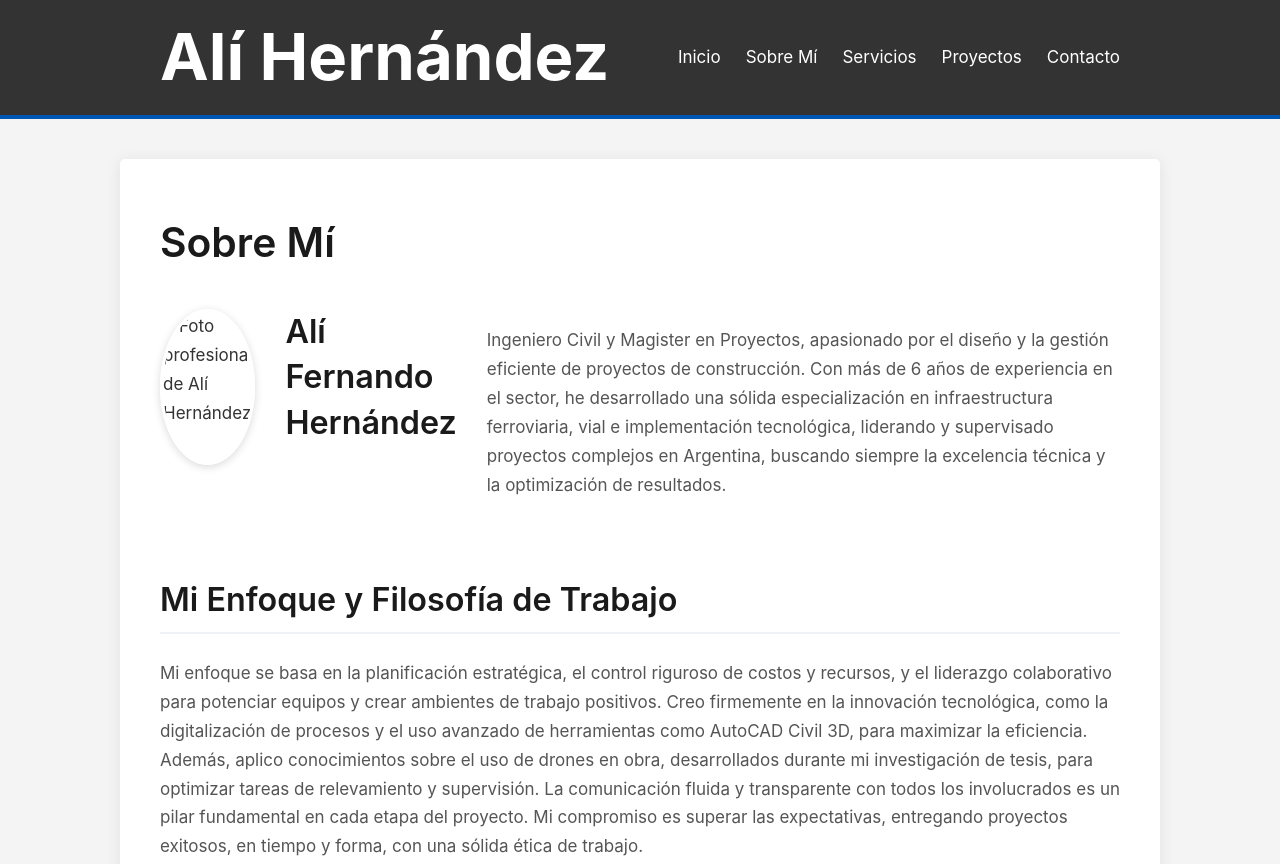
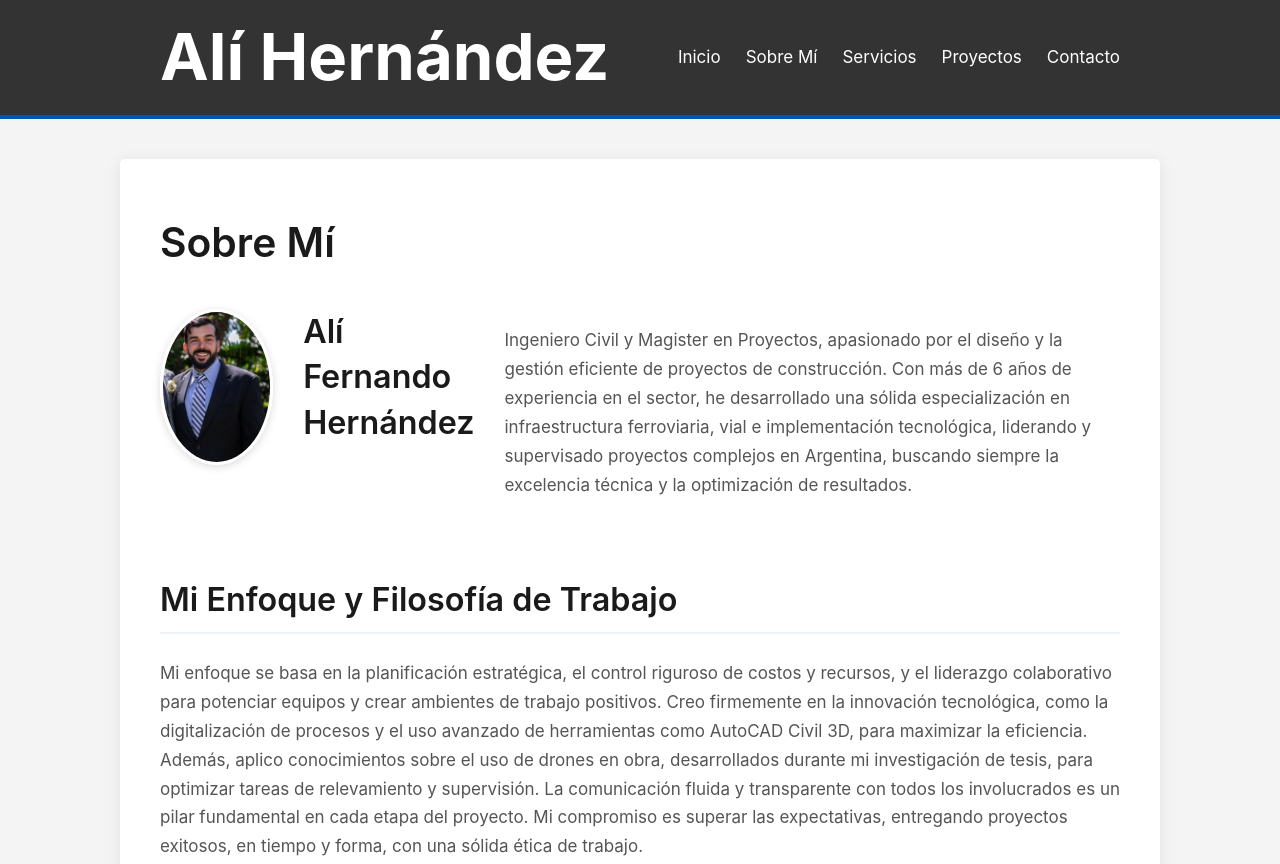
Before and after one commit to SIR8633/portfolio-web-ing, a plain HTML site: page sobre-mi.html in a window 1280 px wide. Shown: the top 864 px of the page. Drawn offline with Linux system fonts and the light colour scheme.

Commit message:
Update sobre-mi.html

```diff
--- a/sobre-mi.html
+++ b/sobre-mi.html
@@ -25,7 +25,7 @@
 </header>
 
     <main> <h1>Sobre Mí</h1> <section id="introduccion">
-             <img src="placeholder-foto.jpg" alt="Foto profesional de Alí Hernández" width="150"> <h2>Alí Fernando Hernández</h2>
+             <img src="img/sobre mi/Ali (perfil).jpg" alt="Foto profesional de Alí Hernández" width="150"> <h2>Alí Fernando Hernández</h2>
             <p>Ingeniero Civil y Magister en Proyectos, apasionado por el diseño y la gestión eficiente de proyectos de construcción. Con más de 6 años de experiencia en el sector, he desarrollado una sólida especialización en infraestructura ferroviaria, vial e implementación tecnológica, liderando y supervisado proyectos complejos en Argentina, buscando siempre la excelencia técnica y la optimización de resultados.</p>
         </section>
 
```
